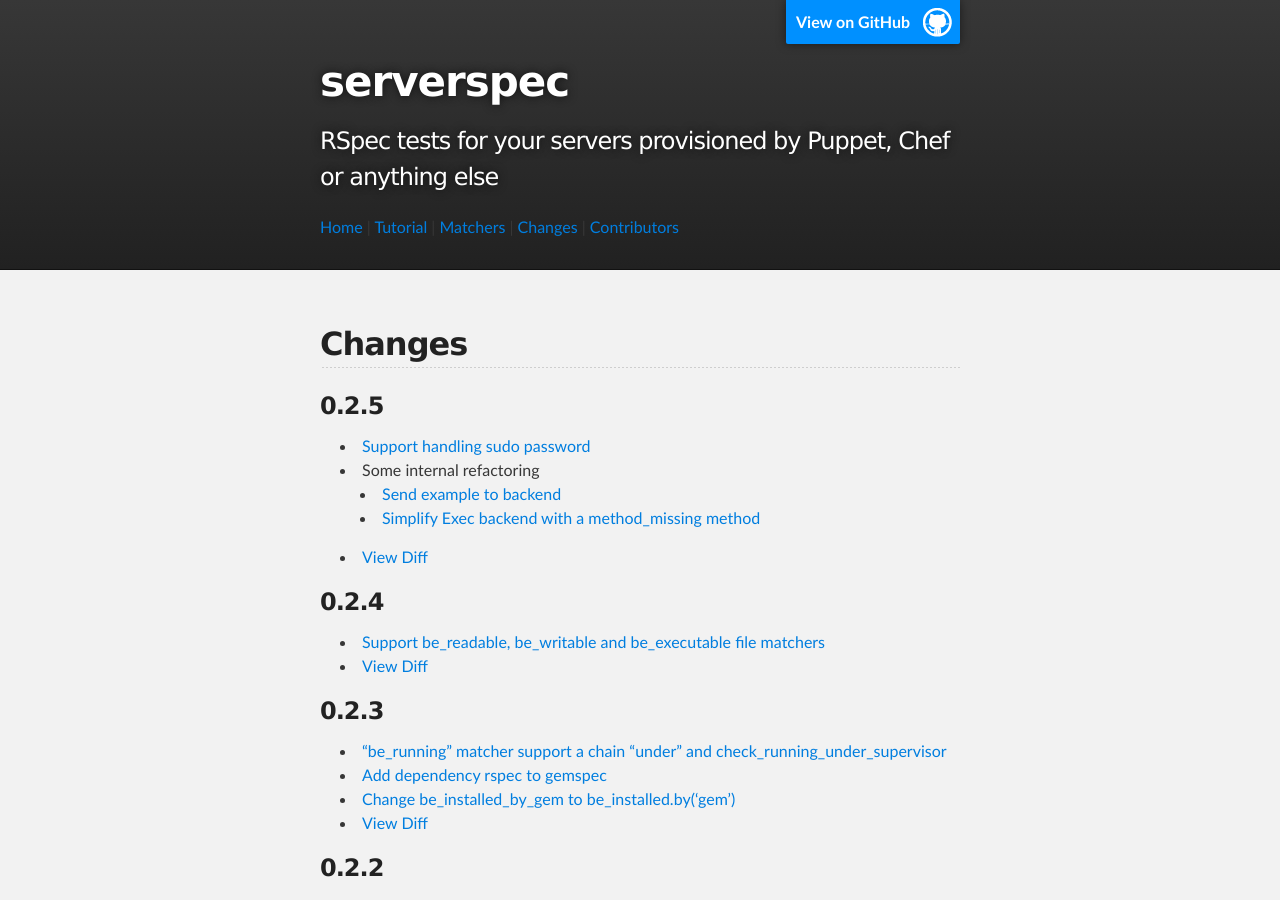
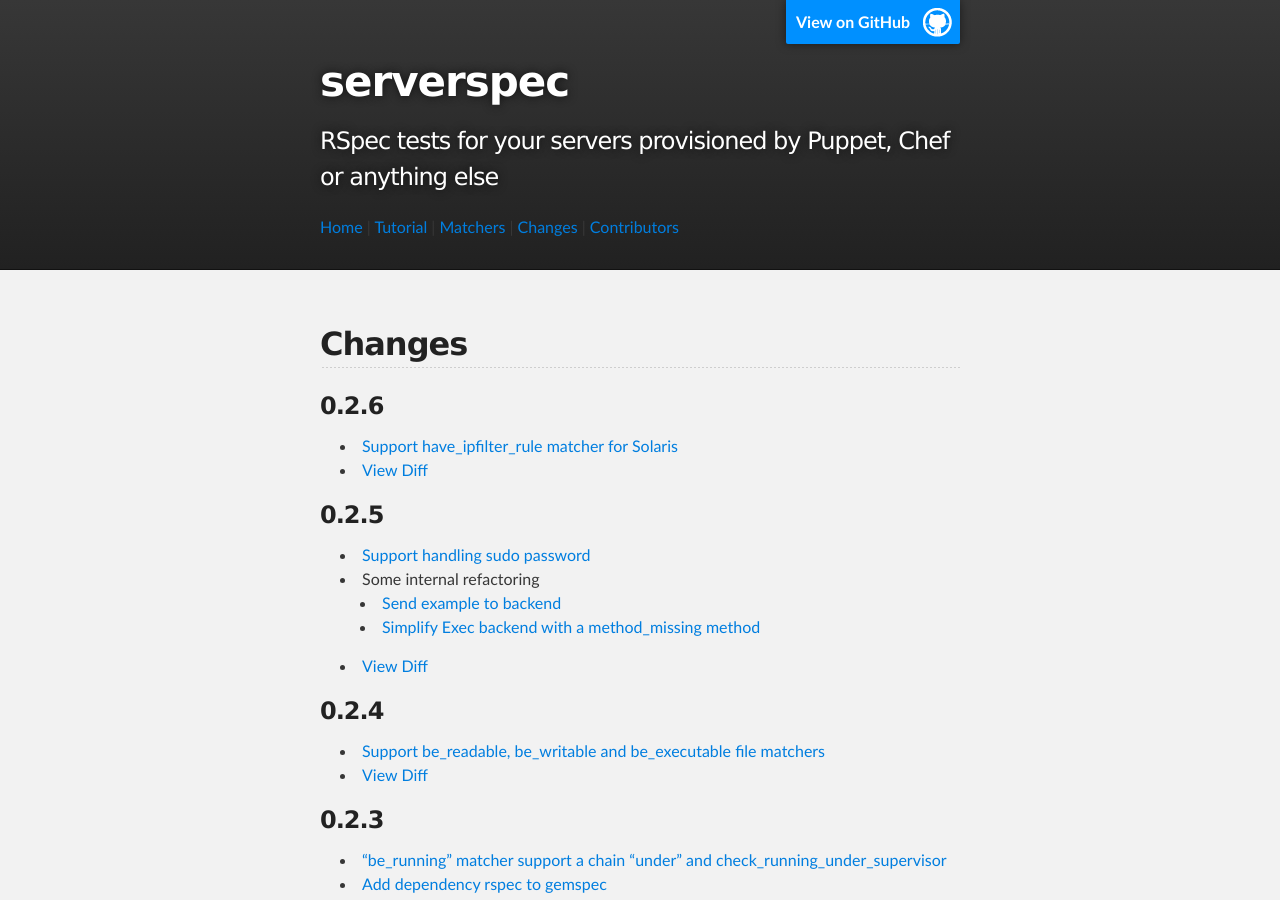
Before and after one commit to serverspec/serverspec.github.io, a Jekyll site: the page built from changes.md, in a window 1280 px wide and 900 px high. Built offline with Jekyll 4.4.1, drawn with Linux system fonts in a browser that asks for light colours; Markdown is read by kramdown in place of the engine named in the settings.

Commit message:
Add changes of v0.2.6

```diff
--- a/changes.md
+++ b/changes.md
@@ -4,6 +4,10 @@ title: changes
 ---
 
 ## Changes
+
+### 0.2.6
+ * [Support have_ipfilter_rule matcher for Solaris](https://github.com/mizzy/serverspec/pull/52)
+ * [View Diff](https://github.com/mizzy/serverspec/compare/v0.2.5...v0.2.6)
 
 ### 0.2.5
  * [Support handling sudo password](https://github.com/mizzy/serverspec/pull/51)
```
